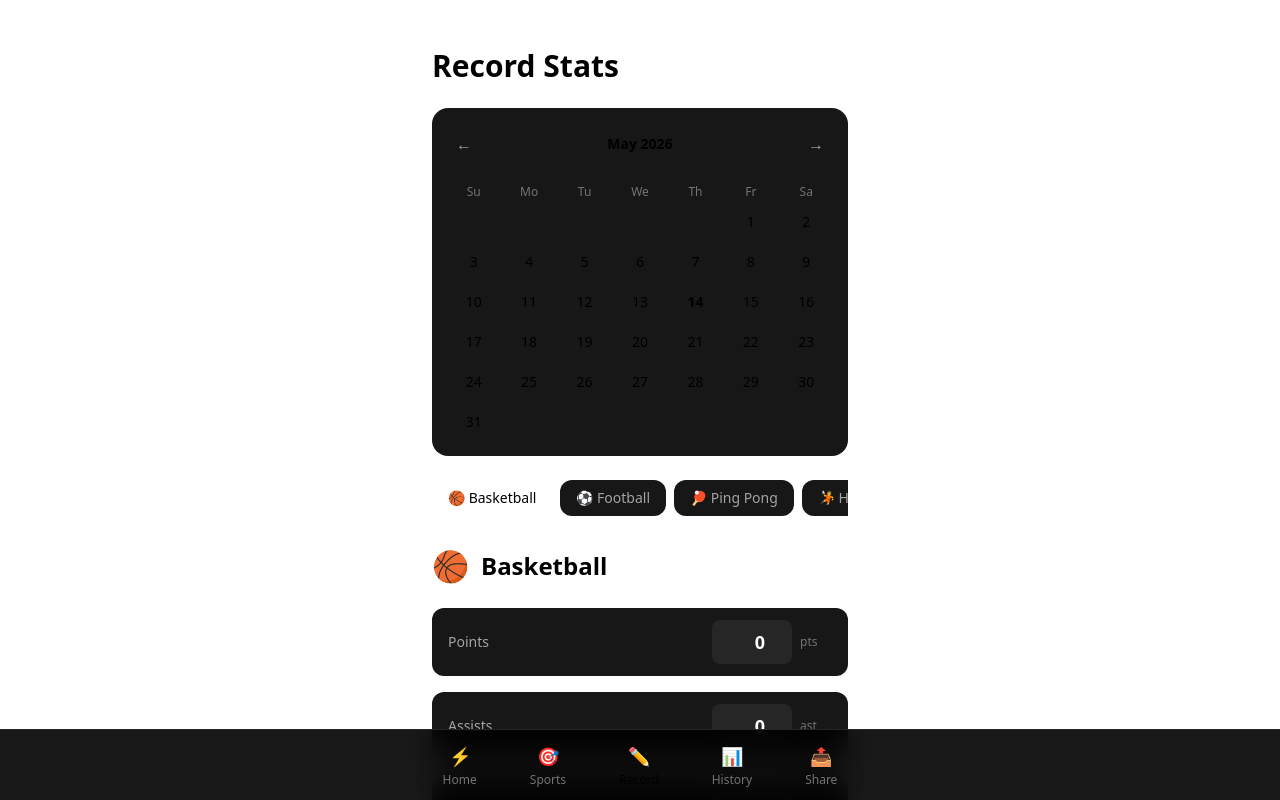
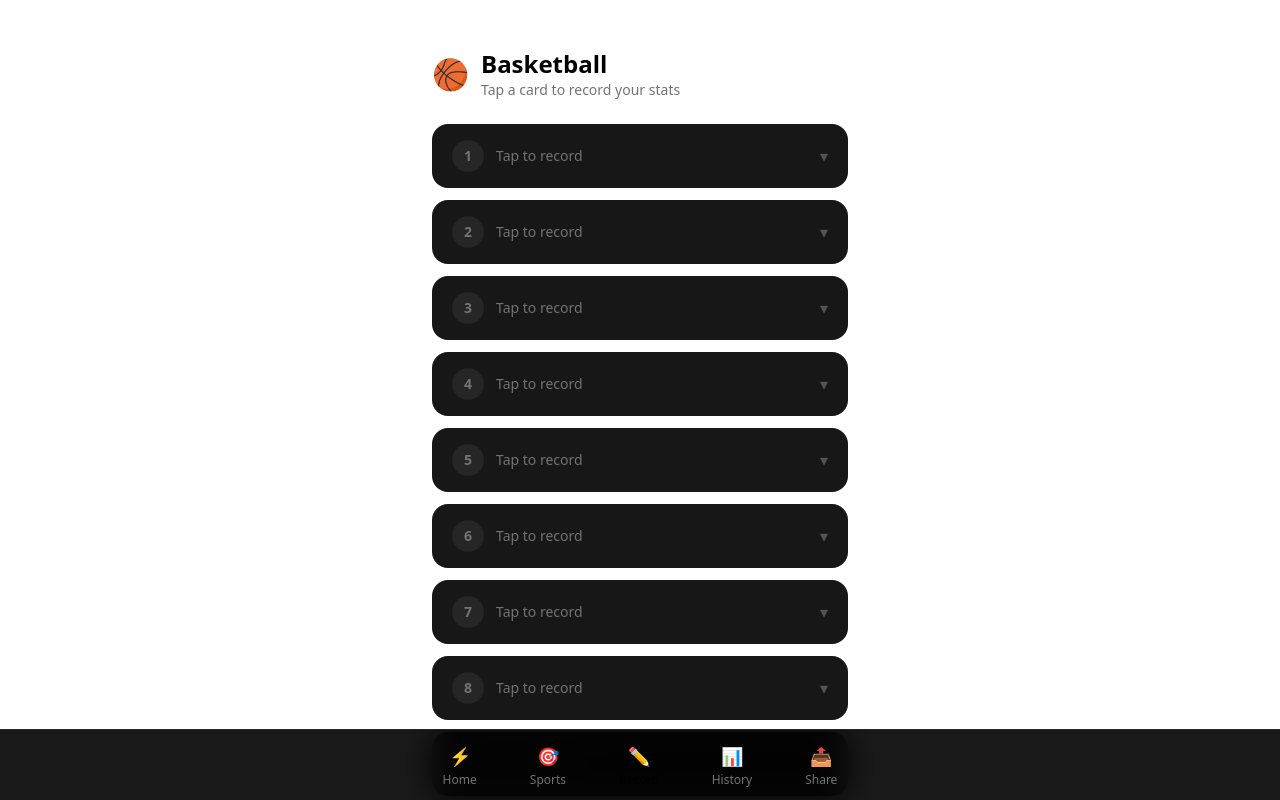
Before and after one commit to wenijinew/pulserec, a Next.js app in the folder apps/web/: page /record in a window 1280 px wide. Shown: the top 800 px of the page. Built offline with nearby package versions, Linux system fonts and the light colour scheme.

Commit message:
feat: redesign sports→record flow with 10 expandable blank cards

```diff
--- /dev/null
+++ b/apps/web/app/components/record-card.tsx
@@ -0,0 +1,125 @@
+"use client";
+
+import React, { useState } from "react";
+import { motion, AnimatePresence } from "framer-motion";
+import type { SportConfig } from "@pulserec/db";
+
+interface RecordCardProps {
+  index: number;
+  sport: SportConfig;
+  onSave: (values: Record<string, number>, name: string) => void;
+}
+
+export function RecordCard({ index, sport, onSave }: RecordCardProps) {
+  const [expanded, setExpanded] = useState(false);
+  const [saved, setSaved] = useState(false);
+  const [name, setName] = useState("");
+  const [values, setValues] = useState<Record<string, number>>(() =>
+    Object.fromEntries(sport.fields.map((f) => [f.name, 0]))
+  );
+
+  const handleSave = () => {
+    onSave(values, name);
+    setSaved(true);
+    setExpanded(false);
+  };
+
+  if (saved) {
+    return (
+      <div className="rounded-2xl border border-accent/30 bg-accent/5 p-4">
+        <div className="flex items-center justify-between">
+          <div className="flex items-center gap-2">
+            <span className="text-accent">✓</span>
+            <span className="text-sm font-medium">{name || `Record ${index + 1}`}</span>
+          </div>
+          <div className="flex gap-2 text-xs text-neutral-500">
+            {sport.fields.slice(0, 3).map((f) => (
+              <span key={f.name}>{values[f.name]} {f.unit}</span>
+            ))}
+          </div>
+        </div>
+      </div>
+    );
+  }
+
+  return (
+    <div className="rounded-2xl bg-neutral-900 transition-all">
+      {/* Collapsed: blank card */}
+      <button
+        onClick={() => setExpanded(!expanded)}
+        className="flex w-full items-center justify-between px-5 py-4 text-left"
+      >
+        <div className="flex items-center gap-3">
+          <span className="flex h-8 w-8 items-center justify-center rounded-full bg-neutral-800 text-sm font-bold text-neutral-500">
+            {index + 1}
+          </span>
+          <span className="text-sm text-neutral-500">
+            {expanded ? "Fill in your stats" : "Tap to record"}
+          </span>
+        </div>
+        <motion.span
+          animate={{ rotate: expanded ? 180 : 0 }}
+          className="text-neutral-600"
+        >
+          ▾
+        </motion.span>
+      </button>
+
+      {/* Expanded: inputs */}
+      <AnimatePresence>
+        {expanded && (
+          <motion.div
+            initial={{ height: 0, opacity: 0 }}
+            animate={{ height: "auto", opacity: 1 }}
+            exit={{ height: 0, opacity: 0 }}
+            transition={{ duration: 0.25 }}
+            className="overflow-hidden"
+          >
+            <div className="space-y-3 px-5 pb-5">
+              {/* Name input */}
+              <input
+                type="text"
+                placeholder="Your name"
+                value={name}
+                onChange={(e) => setName(e.target.value)}
+                className="w-full rounded-lg bg-neutral-800 px-3 py-2 text-sm text-white placeholder-neutral-600 outline-none focus:ring-2 focus:ring-accent"
+                aria-label="Your name"
+              />
+
+              {/* Stat fields */}
+              {sport.fields.map((field) => (
+                <div key={field.name} className="flex items-center justify-between">
+                  <label htmlFor={`${index}-${field.name}`} className="text-sm text-neutral-400">
+                    {field.label}
+                  </label>
+                  <div className="flex items-center gap-1">
+                    <input
+                      id={`${index}-${field.name}`}
+                      type="number"
+                      min={field.min}
+                      max={field.max}
+                      step={field.step ?? 1}
+                      value={values[field.name] ?? 0}
+                      onChange={(e) => setValues((v) => ({ ...v, [field.name]: parseFloat(e.target.value) || 0 }))}
+                      className="w-16 rounded-lg bg-neutral-800 px-2 py-1.5 text-right text-sm font-semibold text-white outline-none focus:ring-2 focus:ring-accent"
+                      aria-label={`${field.label} in ${field.unit}`}
+                    />
+                    <span className="w-8 text-xs text-neutral-600">{field.unit}</span>
+                  </div>
+                </div>
+              ))}
+
+              {/* Save button */}
+              <button
+                onClick={handleSave}
+                className="mt-2 w-full rounded-xl bg-accent py-2.5 text-sm font-semibold text-black active:scale-95"
+              >
+                Save
+              </button>
+            </div>
+          </motion.div>
+        )}
+      </AnimatePresence>
+    </div>
+  );
+}
--- a/apps/web/app/record/page.tsx
+++ b/apps/web/app/record/page.tsx
@@ -1,52 +1,46 @@
 "use client";
 
-import React, { useState } from "react";
-import { sportsConfig, getSportConfig } from "@pulserec/db";
-import { SportForm, CalendarPicker } from "@pulserec/ui";
+import React from "react";
+import { useSearchParams } from "next/navigation";
+import { getSportConfig, sportsConfig } from "@pulserec/db";
+import { RecordCard } from "../components/record-card";
 
 export default function RecordPage() {
-  const [selectedDate, setSelectedDate] = useState(new Date());
-  const [activeSport, setActiveSport] = useState(sportsConfig[0]?.id ?? "");
-  const [saved, setSaved] = useState(false);
+  const searchParams = useSearchParams();
+  const sportId = searchParams.get("sport") ?? sportsConfig[0]?.id ?? "";
+  const sport = getSportConfig(sportId);
 
-  const sport = getSportConfig(activeSport);
+  if (!sport) {
+    return (
+      <main className="mx-auto max-w-md px-4 py-12 text-center">
+        <p className="text-neutral-400">Sport not found. Go back and pick one.</p>
+      </main>
+    );
+  }
 
-  const handleSubmit = async (values: Record<string, number>) => {
-    const dateStr = selectedDate.toISOString().split("T")[0];
-    // TODO: call tRPC mutation when client is wired
-    console.log("Saving record:", { sportId: activeSport, date: dateStr, values });
-    setSaved(true);
-    setTimeout(() => setSaved(false), 2000);
+  const handleSave = (index: number, values: Record<string, number>, name: string) => {
+    // TODO: persist via tRPC
+    console.log(`Card ${index + 1} saved:`, { sport: sportId, name, values });
   };
 
   return (
-    <main className="mx-auto max-w-md space-y-6 px-4 py-12">
-      <h1 className="text-3xl font-bold">Record Stats</h1>
-
-      <CalendarPicker selectedDate={selectedDate} onDateChange={setSelectedDate} />
-
-      <div className="flex gap-2 overflow-x-auto pb-2">
-        {sportsConfig.map((s) => (
-          <button
-            key={s.id}
-            onClick={() => setActiveSport(s.id)}
-            className={[
-              "flex-shrink-0 rounded-xl px-4 py-2 text-sm font-medium transition-colors",
-              activeSport === s.id ? "bg-accent text-black" : "bg-neutral-900 text-neutral-400",
-            ].join(" ")}
-          >
-            {s.icon} {s.name}
-          </button>
-        ))}
+    <main className="mx-auto max-w-md space-y-3 px-4 py-12">
+      <div className="mb-6 flex items-center gap-3">
+        <span className="text-3xl">{sport.icon}</span>
+        <div>
+          <h1 className="text-2xl font-bold">{sport.name}</h1>
+          <p className="text-sm text-neutral-500">Tap a card to record your stats</p>
+        </div>
       </div>
 
-      {sport && <SportForm sport={sport} onSubmit={handleSubmit} />}
-
-      {saved && (
-        <div className="rounded-xl bg-green-900/30 px-4 py-3 text-center text-green-400">
-          ✓ Record saved
-        </div>
-      )}
+      {Array.from({ length: 10 }).map((_, i) => (
+        <RecordCard
+          key={i}
+          index={i}
+          sport={sport}
+          onSave={(values, name) => handleSave(i, values, name)}
+        />
+      ))}
     </main>
   );
 }
--- a/apps/web/app/sports/page.tsx
+++ b/apps/web/app/sports/page.tsx
@@ -1,60 +1,38 @@
 "use client";
 
-import React, { useState } from "react";
+import React from "react";
+import { useRouter } from "next/navigation";
 import { sportsConfig } from "@pulserec/db";
 import type { SportConfig } from "@pulserec/db";
 
 export default function SportsPage() {
-  const [selected, setSelected] = useState<Set<string>>(new Set());
+  const router = useRouter();
 
-  const toggle = (id: string) => {
-    setSelected((prev) => {
-      const next = new Set(prev);
-      next.has(id) ? next.delete(id) : next.add(id);
-      return next;
-    });
-  };
-
-  const handleSave = () => {
-    // TODO: persist to API
-    console.log("Selected sports:", Array.from(selected));
+  const handlePick = (id: string) => {
+    router.push(`/record?sport=${id}`);
   };
 
   return (
     <main className="mx-auto max-w-md px-4 py-12">
-      <h1 className="mb-2 text-3xl font-bold">Choose Your Sports</h1>
-      <p className="mb-8 text-neutral-400">Select the sports you want to track daily.</p>
+      <h1 className="mb-2 text-3xl font-bold">Pick Your Sport</h1>
+      <p className="mb-8 text-neutral-400">Tap a sport to start recording today's stats.</p>
 
       <div className="grid gap-3">
         {sportsConfig.map((sport: SportConfig) => (
           <button
             key={sport.id}
-            onClick={() => toggle(sport.id)}
-            className={[
-              "flex items-center gap-4 rounded-2xl px-5 py-4 text-left transition-all",
-              selected.has(sport.id)
-                ? "bg-accent/10 ring-2 ring-accent"
-                : "bg-neutral-900 hover:bg-neutral-800",
-            ].join(" ")}
-            aria-pressed={selected.has(sport.id)}
+            onClick={() => handlePick(sport.id)}
+            className="flex items-center gap-4 rounded-2xl bg-neutral-900 px-5 py-4 text-left transition-all hover:bg-neutral-800 active:scale-[0.98]"
           >
             <span className="text-3xl">{sport.icon}</span>
             <div className="flex-1">
               <span className="text-lg font-semibold">{sport.name}</span>
               <span className="ml-2 text-sm text-neutral-500">{sport.fields.length} stats</span>
             </div>
-            {selected.has(sport.id) && <span className="text-accent text-xl">✓</span>}
+            <span className="text-neutral-600">→</span>
           </button>
         ))}
       </div>
-
-      <button
-        onClick={handleSave}
-        disabled={selected.size === 0}
-        className="mt-8 w-full rounded-xl bg-accent py-3 text-lg font-semibold text-black transition-transform active:scale-95 disabled:opacity-40"
-      >
-        Continue ({selected.size} selected)
-      </button>
     </main>
   );
 }
```
